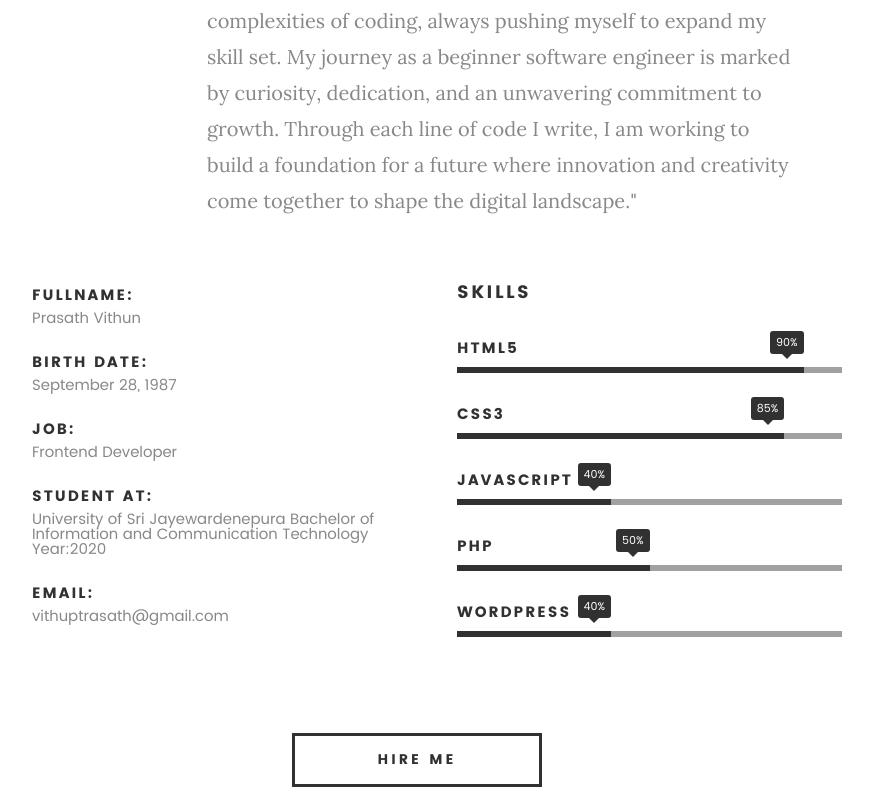
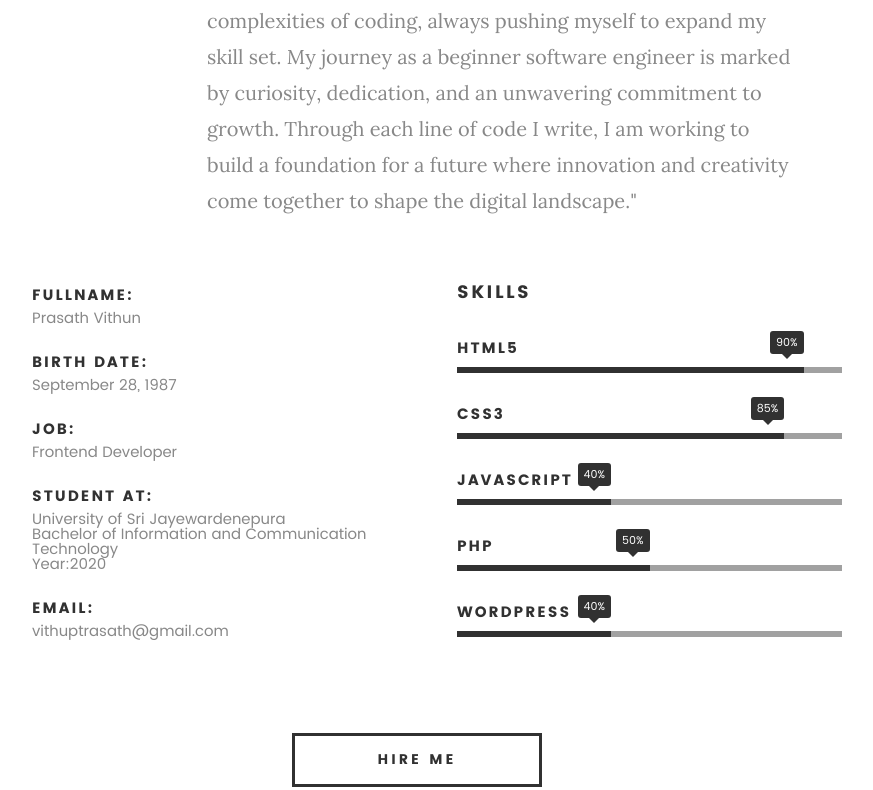
Before and after one commit to vithun17/vithun17.github.io, a plain HTML site: page index.html in a window 1280 px wide. Shown: the part 1252-2042 px from the top of the page, without its empty margins (203-1076 px from the left). Drawn offline with Linux system fonts and the light colour scheme; files whose address does not match are found by name.

Commit message:
Update index.html

```diff
--- a/index.html
+++ b/index.html
@@ -137,9 +137,9 @@
    				<li>
    					<strong>Student At:</strong>
    					<span>
-University of Sri Jayewardenepura
+University of Sri Jayewardenepura <br>
 
-Bachelor of Information and Communication Technology
+Bachelor of Information and Communication Technology <br>
 
 Year:2020</span>
    				</li>
```
